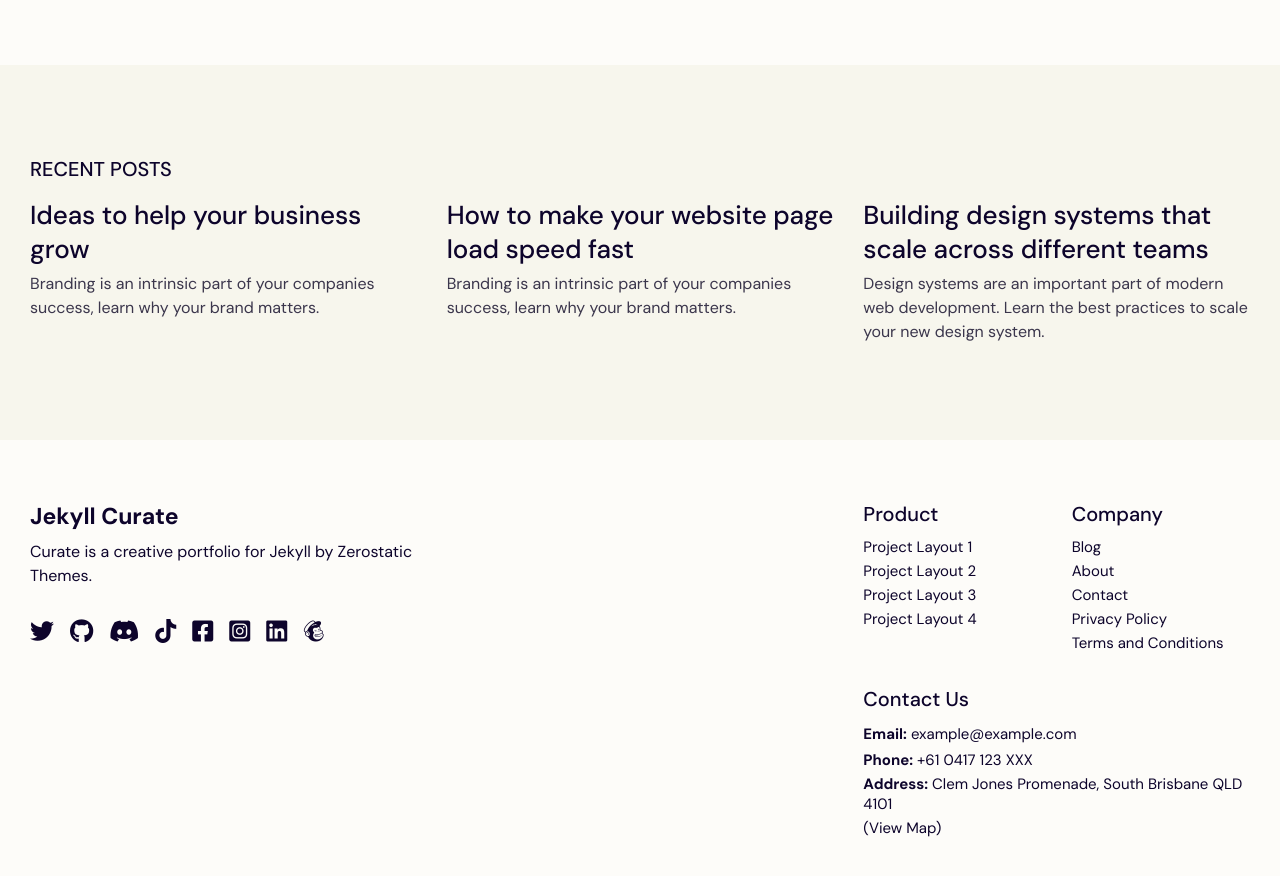
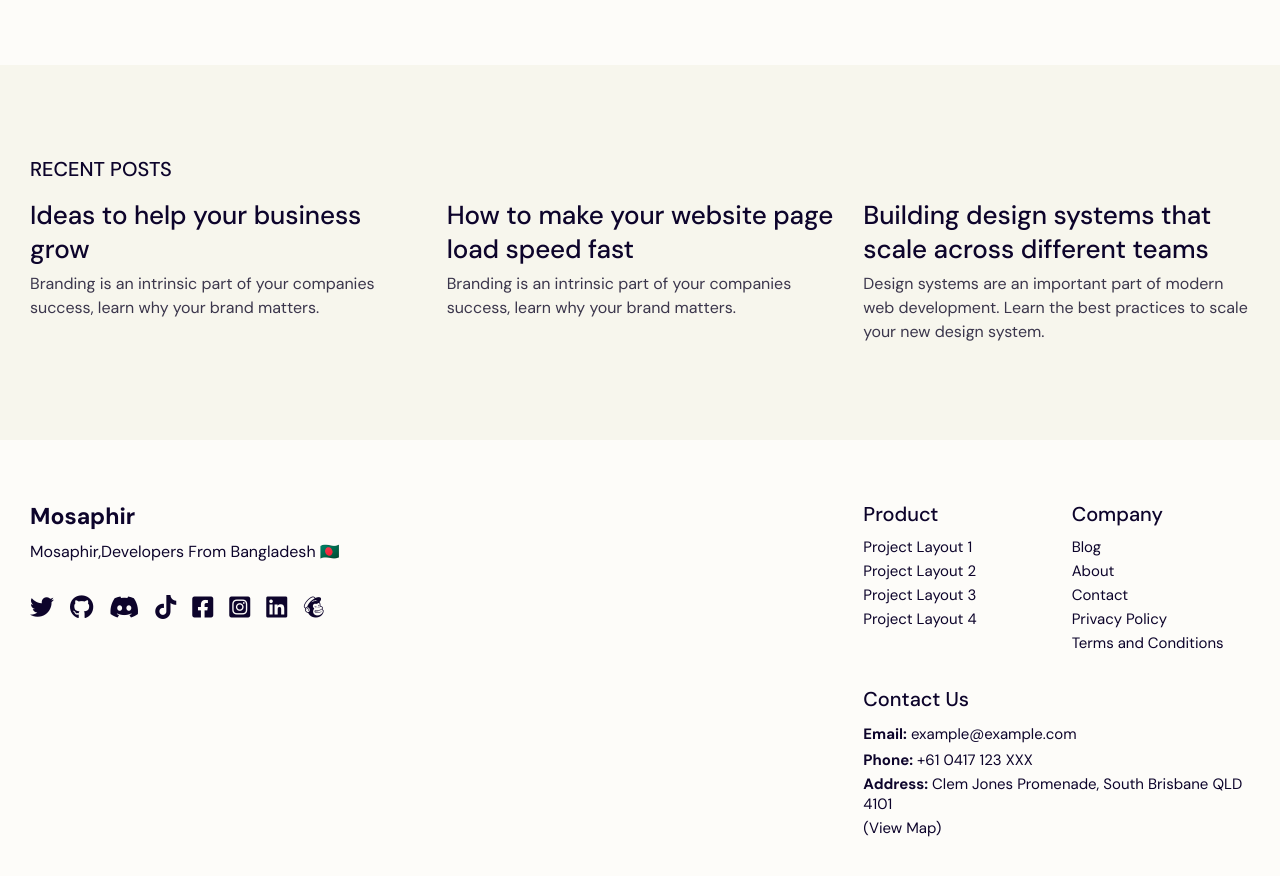
Before and after one commit to mosaphir/mosaphir.github.io, a Jekyll site: the page built from pages/home.md, in a window 1280 px wide and 900 px high, scrolled down 1337 px. Shown: the top 876 px of the window. Built offline with Jekyll 4.4.1, drawn with Linux system fonts in a browser that asks for light colours.

Commit message:
Update _config.yml

```diff
--- a/_config.yml
+++ b/_config.yml
@@ -136,7 +136,7 @@ analytics:
   google_analytics_id: ""
 
 disqus:
-  shortname: "" # Your disqus shortcode. leave this blank to disable comments globally
+  shortname: "mosaphir" # Your disqus shortcode. leave this blank to disable comments globally
 
 mailchimp:
   form_action_url: https://zerostatic.us13.list-manage.com/subscribe/post?u=675276692aebec1c007f8156d&amp;id=3e3da720c2
@@ -153,8 +153,8 @@ menu:
 
 footer:
   enable_footer: true # show/hide the entire footer
-  footer_title: "Jekyll Curate"
-  footer_description: "Curate is a creative portfolio for Jekyll by Zerostatic Themes."
+  footer_title: "Mosaphir"
+  footer_description: "Mosaphir,Developers From Bangladesh 🇧🇩"
   enable_social_media_icons: true
   enable_contact_details: true
   enable_menu_footer_primary: true
```
